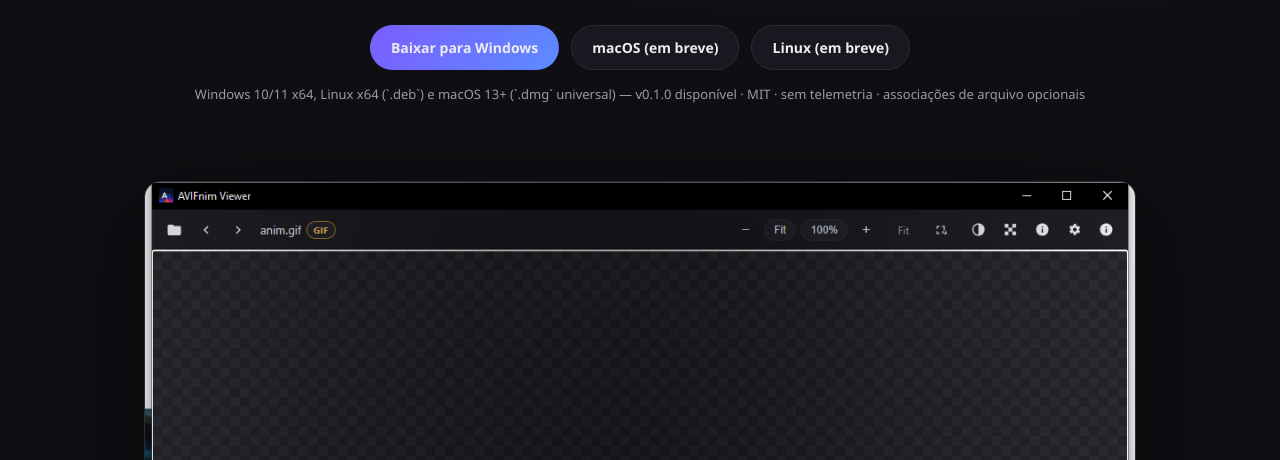
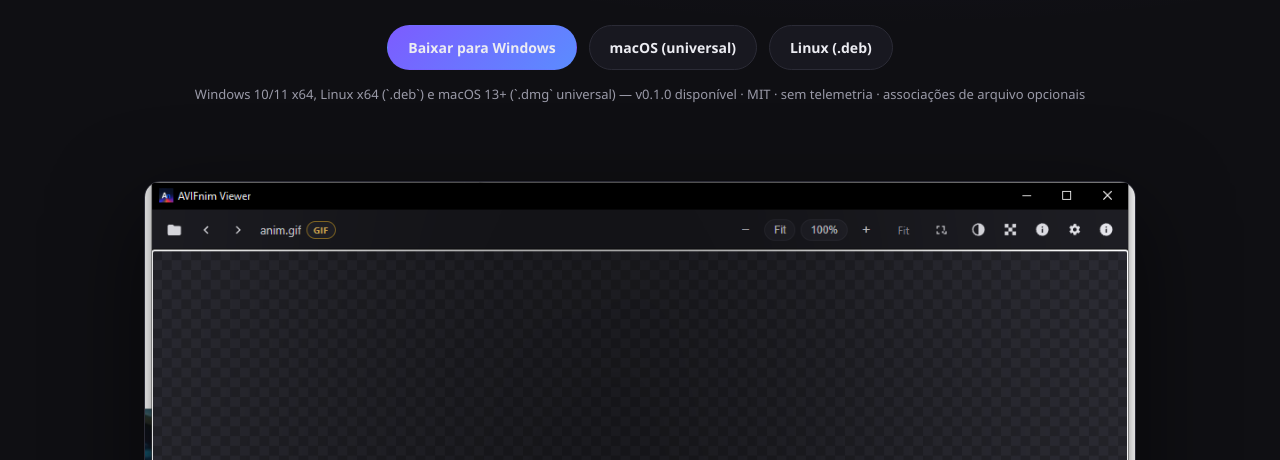
Before and after one commit to everctba/AVIFnim-Viewer, a website: page landing/index.html in a window 1280 px wide. Shown: the part 340-800 px from the top of the page. Drawn offline with Linux system fonts and the light colour scheme.

Commit message:
docs: links diretos dos tres instaladores na landing

```diff
--- a/landing/index.html
+++ b/landing/index.html
@@ -37,14 +37,17 @@
           Viewer toca em loop, navega pela pasta e também abre PPM/PNM. Grátis e open source.
         </p>
         <div class="cta-row" id="download">
-          <a class="btn primary" id="dl-windows" href="https://github.com/everctba/AVIFnim-Viewer/releases/latest">
+          <a class="btn primary" id="dl-windows"
+             href="https://github.com/everctba/AVIFnim-Viewer/releases/download/v0.1.0/AVIFnim.Viewer_0.1.0_x64-setup.exe">
             Baixar para Windows
           </a>
-          <a class="btn" id="dl-macos" href="https://github.com/everctba/AVIFnim-Viewer/releases/latest">
-            macOS (em breve)
+          <a class="btn" id="dl-macos"
+             href="https://github.com/everctba/AVIFnim-Viewer/releases/download/v0.1.0/AVIFnim.Viewer_0.1.0_universal.dmg">
+            macOS (universal)
           </a>
-          <a class="btn" id="dl-linux" href="https://github.com/everctba/AVIFnim-Viewer/releases/latest">
-            Linux (em breve)
+          <a class="btn" id="dl-linux"
+             href="https://github.com/everctba/AVIFnim-Viewer/releases/download/v0.1.0/AVIFnim.Viewer_0.1.0_amd64.deb">
+            Linux (.deb)
           </a>
         </div>
         <p class="muted small">
```
Also changed, not shown: 1 other file.
